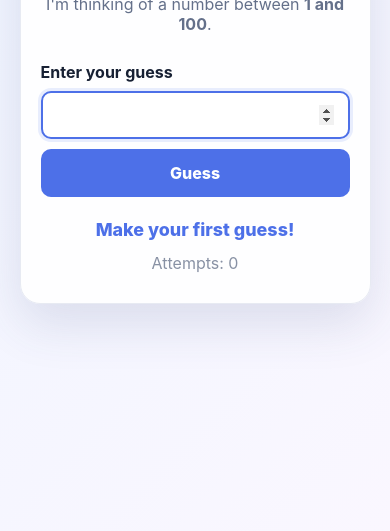
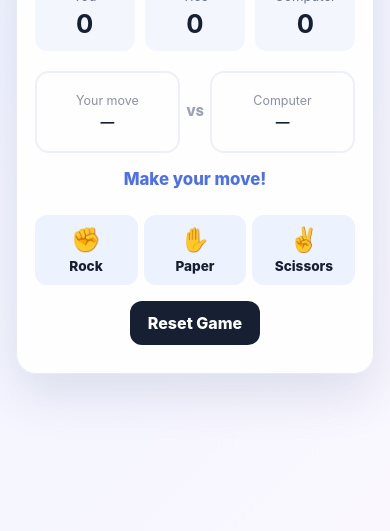
Before and after one commit to pk3222930-dotcom/Rock-Paper-Scissors, a plain HTML site: page index.html in a window 390 px wide. Shown: the part 313-844 px from the top of the page. Drawn offline with Linux system fonts and the light colour scheme.

Commit message:
Replace starter files with Rock-Paper-Scissors game
Co-authored-by: Copilot <223556219+Copilot@users.noreply.github.com>

```diff
--- a/index.html
+++ b/index.html
@@ -3,27 +3,36 @@
 <head>
   <meta charset="UTF-8">
   <meta name="viewport" content="width=device-width, initial-scale=1.0">
-  <title>Number Guessing Game</title>
+  <title>Rock-Paper-Scissors</title>
   <link rel="stylesheet" href="styles.css">
 </head>
 <body>
   <main class="game-card" aria-labelledby="game-title">
-    <h1 id="game-title">Guess the Number</h1>
-    <p class="instructions">I'm thinking of a number between <strong>1 and 100</strong>.</p>
+    <h1 id="game-title">Rock · Paper · Scissors</h1>
+    <p class="instructions">Choose your move and challenge the computer.</p>
 
-    <form id="guess-form">
-      <label for="guess-input">Enter your guess</label>
-      <div class="guess-row">
-        <input id="guess-input" type="number" min="1" max="100" required aria-describedby="feedback">
-        <button type="submit">Guess</button>
-      </div>
-    </form>
+    <section class="scoreboard" aria-label="Scoreboard">
+      <div><span>You</span><strong id="player-score">0</strong></div>
+      <div class="ties"><span>Ties</span><strong id="tie-score">0</strong></div>
+      <div><span>Computer</span><strong id="computer-score">0</strong></div>
+    </section>
 
-    <p id="feedback" class="feedback" role="status" aria-live="polite">Make your first guess!</p>
-    <p id="attempts" class="attempts">Attempts: 0</p>
-    <button id="restart-button" class="restart-button" type="button" hidden>Play Again</button>
+    <section class="battle" aria-live="polite">
+      <div class="choice-display"><span>Your move</span><strong id="player-choice">—</strong></div>
+      <div class="versus">VS</div>
+      <div class="choice-display"><span>Computer</span><strong id="computer-choice">—</strong></div>
+    </section>
+
+    <p id="result" class="result" role="status">Make your move!</p>
+
+    <div class="move-buttons" aria-label="Choose a move">
+      <button class="move" type="button" data-move="rock">✊ <span>Rock</span></button>
+      <button class="move" type="button" data-move="paper">✋ <span>Paper</span></button>
+      <button class="move" type="button" data-move="scissors">✌️ <span>Scissors</span></button>
+    </div>
+
+    <button id="reset-button" class="reset-button" type="button">Reset Game</button>
   </main>
-
   <script src="script.js"></script>
 </body>
 </html>
--- a/script.js
+++ b/script.js
@@ -1,60 +1,71 @@
-const form = document.querySelector('#guess-form');
-const input = document.querySelector('#guess-input');
-const feedback = document.querySelector('#feedback');
-const attemptsText = document.querySelector('#attempts');
-const restartButton = document.querySelector('#restart-button');
+const moves = ['rock', 'paper', 'scissors'];
+const moveButtons = document.querySelectorAll('.move');
+const playerChoice = document.querySelector('#player-choice');
+const computerChoice = document.querySelector('#computer-choice');
+const result = document.querySelector('#result');
+const playerScoreText = document.querySelector('#player-score');
+const computerScoreText = document.querySelector('#computer-score');
+const tieScoreText = document.querySelector('#tie-score');
+const resetButton = document.querySelector('#reset-button');
 
-let targetNumber;
-let attempts;
-let gameOver;
+let playerScore = 0;
+let computerScore = 0;
+let tieScore = 0;
 
-function startGame() {
-  targetNumber = Math.floor(Math.random() * 100) + 1;
-  attempts = 0;
-  gameOver = false;
-
-  form.reset();
-  input.disabled = false;
-  form.querySelector('button').disabled = false;
-  feedback.textContent = 'Make your first guess!';
-  feedback.classList.remove('correct');
-  attemptsText.textContent = 'Attempts: 0';
-  restartButton.hidden = true;
-  input.focus();
+function formatMove(move) {
+  return { rock: '✊ Rock', paper: '✋ Paper', scissors: '✌️ Scissors' }[move];
 }
 
-form.addEventListener('submit', (event) => {
-  event.preventDefault();
+function getWinner(player, computer) {
+  if (player === computer) return 'tie';
+  if (
+    (player === 'rock' && computer === 'scissors') ||
+    (player === 'paper' && computer === 'rock') ||
+    (player === 'scissors' && computer === 'paper')
+  ) return 'player';
+  return 'computer';
+}
 
-  if (gameOver) return;
+function playRound(playerMove) {
+  const computerMove = moves[Math.floor(Math.random() * moves.length)];
+  const winner = getWinner(playerMove, computerMove);
 
-  const guess = Number(input.value);
+  playerChoice.textContent = formatMove(playerMove);
+  computerChoice.textContent = formatMove(computerMove);
+  result.classList.remove('win', 'lose', 'tie');
 
-  if (!Number.isInteger(guess) || guess < 1 || guess > 100) {
-    feedback.textContent = 'Please enter a whole number from 1 to 100.';
-    return;
+  if (winner === 'player') {
+    playerScore += 1;
+    result.textContent = `${formatMove(playerMove)} beats ${formatMove(computerMove)} — You win!`;
+    result.classList.add('win');
+  } else if (winner === 'computer') {
+    computerScore += 1;
+    result.textContent = `${formatMove(computerMove)} beats ${formatMove(playerMove)} — Computer wins!`;
+    result.classList.add('lose');
+  } else {
+    tieScore += 1;
+    result.textContent = `Both chose ${formatMove(playerMove)} — It's a tie!`;
+    result.classList.add('tie');
   }
 
-  attempts += 1;
-  attemptsText.textContent = `Attempts: ${attempts}`;
+  playerScoreText.textContent = playerScore;
+  computerScoreText.textContent = computerScore;
+  tieScoreText.textContent = tieScore;
+}
 
-  if (guess > targetNumber) {
-    feedback.textContent = 'Too High!';
-  } else if (guess < targetNumber) {
-    feedback.textContent = 'Too Low!';
-  } else {
-    feedback.textContent = `Correct! The number was ${targetNumber}.`;
-    feedback.classList.add('correct');
-    gameOver = true;
-    input.disabled = true;
-    form.querySelector('button').disabled = true;
-    restartButton.hidden = false;
-    restartButton.focus();
-  }
-
-  input.select();
+moveButtons.forEach((button) => {
+  button.addEventListener('click', () => playRound(button.dataset.move));
 });
 
-restartButton.addEventListener('click', startGame);
-
-startGame();
+resetButton.addEventListener('click', () => {
+  playerScore = 0;
+  computerScore = 0;
+  tieScore = 0;
+  playerScoreText.textContent = '0';
+  computerScoreText.textContent = '0';
+  tieScoreText.textContent = '0';
+  playerChoice.textContent = '—';
+  computerChoice.textContent = '—';
+  result.textContent = 'Make your move!';
+  result.classList.remove('win', 'lose', 'tie');
+});
--- a/styles.css
+++ b/styles.css
@@ -1,114 +1,121 @@
-* {
-  box-sizing: border-box;
-}
+* { box-sizing: border-box; }
 
 body {
   min-height: 100vh;
   margin: 0;
   display: grid;
   place-items: center;
-  font-family: Inter, system-ui, -apple-system, BlinkMacSegoe UI, sans-serif;
+  font-family: Inter, system-ui, -apple-system, "Segoe UI", sans-serif;
   color: #172033;
   background: linear-gradient(135deg, #eef4ff 0%, #faf7ff 100%);
 }
 
 .game-card {
-  width: min(90%, 440px);
-  padding: 42px;
+  width: min(92%, 520px);
+  padding: 38px;
   text-align: center;
-  background: rgba(255, 255, 255, 0.92);
+  background: rgba(255, 255, 255, 0.94);
   border: 1px solid #e7eaf2;
   border-radius: 20px;
   box-shadow: 0 20px 50px rgba(55, 72, 120, 0.14);
 }
 
-h1 {
-  margin: 0 0 10px;
-  font-size: 2rem;
+h1 { margin: 0 0 8px; font-size: 2rem; }
+.instructions { margin: 0 0 24px; color: #64708a; }
+
+.scoreboard {
+  display: grid;
+  grid-template-columns: repeat(3, 1fr);
+  gap: 10px;
+  margin-bottom: 20px;
 }
 
-.instructions {
-  margin: 0 0 28px;
-  color: #64708a;
+.scoreboard div {
+  display: grid;
+  gap: 4px;
+  padding: 12px;
+  border-radius: 12px;
+  background: #f3f6fc;
 }
 
-form label {
-  display: block;
-  margin-bottom: 9px;
-  font-weight: 700;
-  text-align: left;
+.scoreboard span { color: #69748b; font-size: 0.82rem; }
+.scoreboard strong { font-size: 1.6rem; }
+
+.battle {
+  display: grid;
+  grid-template-columns: 1fr auto 1fr;
+  align-items: center;
+  gap: 12px;
+  margin-bottom: 16px;
 }
 
-.guess-row {
+.choice-display {
+  min-height: 82px;
   display: grid;
-  grid-template-columns: 1fr auto;
+  place-content: center;
+  gap: 6px;
+  padding: 10px;
+  border: 2px solid #edf0f7;
+  border-radius: 14px;
+}
+
+.choice-display span { color: #8991a3; font-size: 0.78rem; }
+.choice-display strong { font-size: 1.05rem; }
+.versus { color: #9aa2b3; font-size: 0.75rem; font-weight: 900; }
+
+.result {
+  min-height: 26px;
+  margin: 8px 0 20px;
+  font-size: 1.05rem;
+  font-weight: 800;
+  color: #4d70e8;
+}
+
+.result.win { color: #16845b; }
+.result.lose { color: #d34f5f; }
+.result.tie { color: #9a6817; }
+
+.move-buttons {
+  display: grid;
+  grid-template-columns: repeat(3, 1fr);
   gap: 10px;
 }
 
-input,
-button {
-  min-height: 48px;
-  border-radius: 10px;
+.move, .reset-button {
+  min-height: 70px;
+  border: 0;
+  border-radius: 12px;
   font: inherit;
-}
-
-input {
-  width: 100%;
-  padding: 0 14px;
-  border: 2px solid #dbe1ee;
-  outline: none;
-}
-
-input:focus {
-  border-color: #4d70e8;
-  box-shadow: 0 0 0 3px rgba(77, 112, 232, 0.12);
-}
-
-button {
-  padding: 0 18px;
-  border: 0;
-  color: white;
-  background: #4d70e8;
   font-weight: 800;
   cursor: pointer;
 }
 
-button:hover {
-  background: #3d60d4;
+.move {
+  display: grid;
+  place-content: center;
+  gap: 4px;
+  color: #172033;
+  background: #edf2ff;
+  font-size: 1.5rem;
 }
 
-.feedback {
-  min-height: 28px;
-  margin: 22px 0 6px;
-  font-size: 1.12rem;
-  font-weight: 800;
-  color: #4d70e8;
-}
+.move span { font-size: 0.85rem; }
+.move:hover { background: #dde6ff; transform: translateY(-2px); }
 
-.feedback.correct {
-  color: #16845b;
-}
-
-.attempts {
-  margin: 0;
-  color: #8891a4;
-}
-
-.restart-button {
-  margin-top: 20px;
+.reset-button {
+  min-height: 44px;
+  margin-top: 16px;
+  padding: 0 18px;
+  color: white;
   background: #172033;
 }
 
-.restart-button[hidden] {
-  display: none;
-}
+.reset-button:hover { background: #2d3650; }
 
 @media (max-width: 440px) {
-  .game-card {
-    padding: 30px 20px;
-  }
-
-  .guess-row {
-    grid-template-columns: 1fr;
-  }
+  .game-card { padding: 28px 18px; }
+  h1 { font-size: 1.55rem; }
+  .battle { gap: 6px; }
+  .choice-display strong { font-size: 0.86rem; }
+  .move-buttons { gap: 6px; }
 }
```
